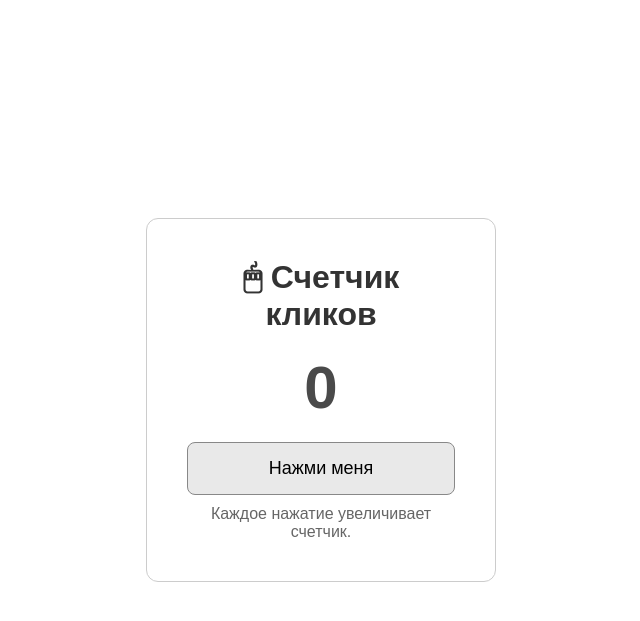
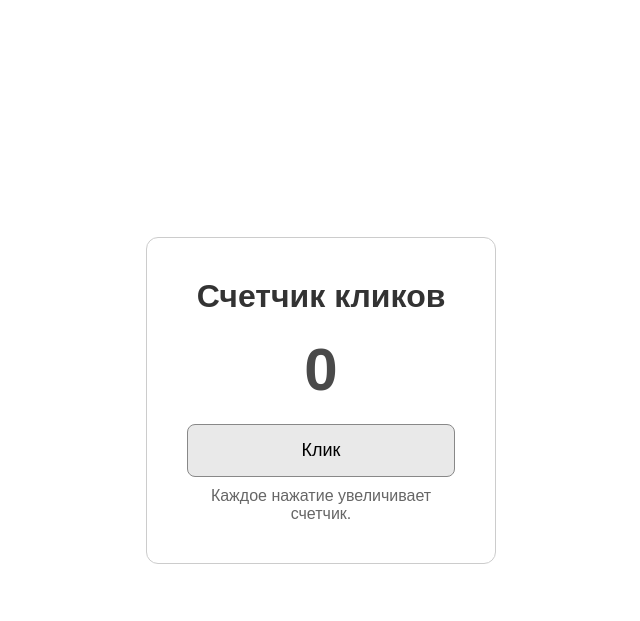
Before and after one commit to VladN-24/huiiiiiiiiiiiiiiiiiiiiiiiiiiiiiiiiiiiiiiii, a Flask app: page / in a window 1280 px wide. Shown: the top 621 px of the page, without its empty margins (319-959 px from the left). Run offline with Flask 3, Linux system fonts and the light colour scheme.

Commit message:
change 5

```diff
--- a/templates/index.html
+++ b/templates/index.html
@@ -63,12 +63,12 @@ margin-top:10px;
 <body>
 
 <div class="card">
-<h1>🖱 Счетчик кликов</h1>
+<h1> Счетчик кликов</h1>
 
 <div class="counter">{{ cnt }}</div>
 
 <form method="POST" action="/click">
-<button type="submit">Нажми меня</button>
+<button type="submit">Клик</button>
 </form>
 
 <p>Каждое нажатие увеличивает счетчик.</p>
```
